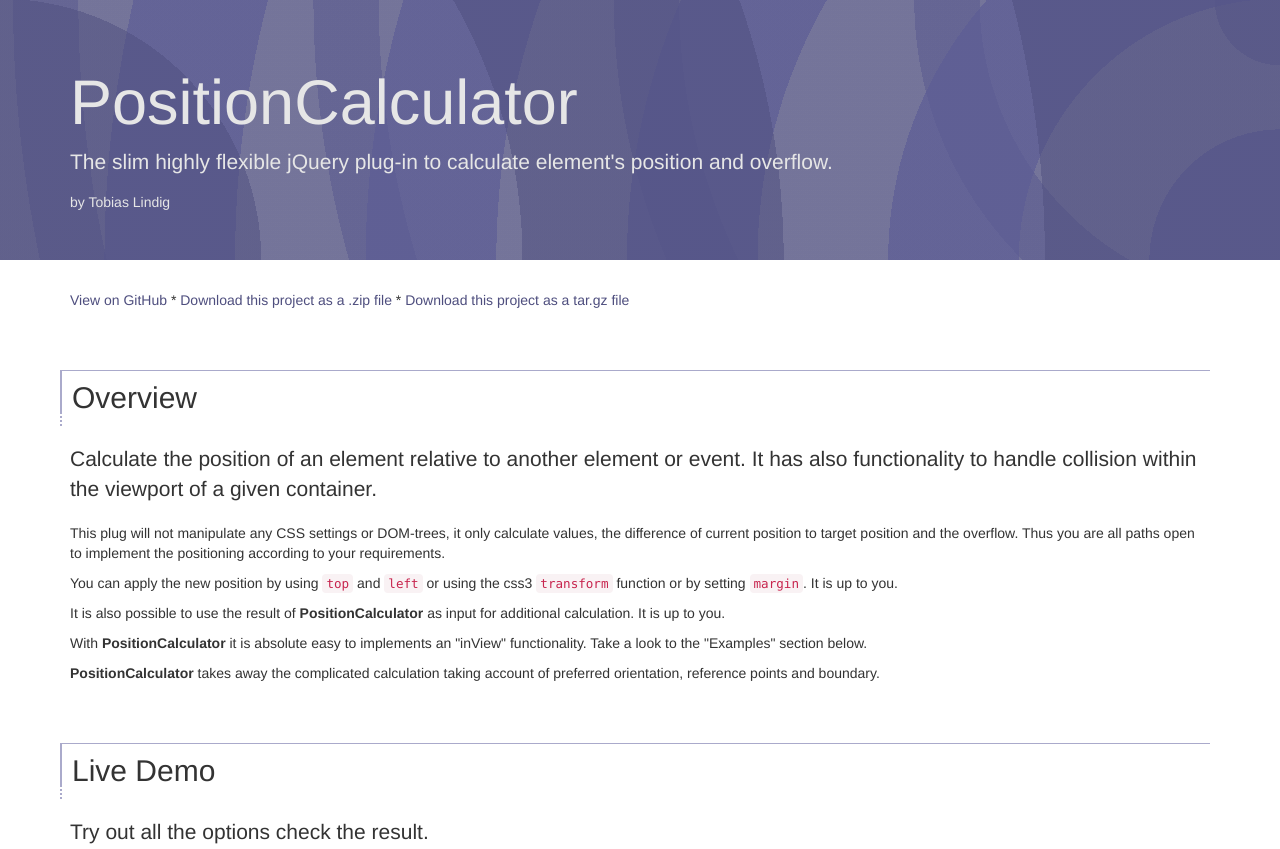
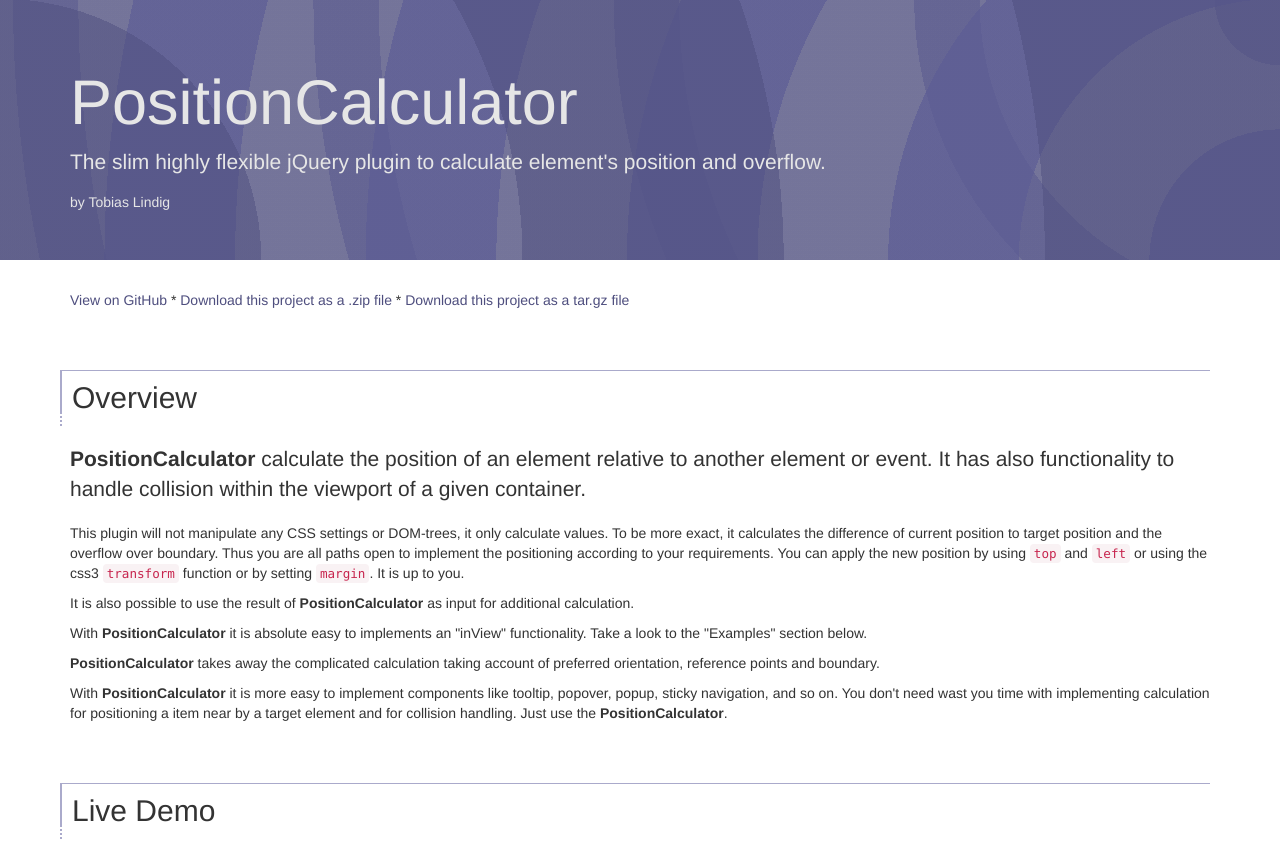
Before and after one commit to tlindig/position-calculator, a plain HTML site: page index.html in a window 1280 px wide. Shown: the top 849 px of the page. Drawn offline with nearby package versions, Linux system fonts and the light colour scheme; a script that the page names is missing.

Commit message:
update some content, try to write better English

```diff
--- a/index.html
+++ b/index.html
@@ -15,7 +15,7 @@
   <div class="jumbotron">
     <div class="container">
       <h1>PositionCalculator</h1>
-      <p>The slim highly flexible jQuery plug-in to calculate element's position and overflow.</p>
+      <p>The slim highly flexible jQuery plugin to calculate element's position and overflow.</p>
       by Tobias Lindig
     </div>
   </div>
@@ -30,22 +30,22 @@
     <div class="section">
       <h2>Overview</h2>
       <p class="lead">
-        Calculate the position of an element relative to another element or event. It has also functionality to handle collision within the viewport of a given container.
+        <b>PositionCalculator</b> calculate the position of an element relative to another element or event. It has also functionality to handle collision within the viewport of a given container.
       </p>
       <p>
-        This plug will not manipulate any CSS settings or DOM-trees, it only calculate values, the difference of current position to target position and the overflow. Thus you are all paths open to implement the positioning according to your requirements.
+        This plugin will not manipulate any CSS settings or DOM-trees, it only calculate values. To be more exact, it calculates the difference of current position to target position and the overflow over boundary. Thus you are all paths open to implement the positioning according to your requirements. You can apply the new position by using <code>top</code> and <code>left</code> or using the css3 <code>transform</code> function or by setting <code>margin</code>. It is up to you.
       </p>
       <p>
-        You can apply the new position by using <code>top</code> and <code>left</code> or using the css3 <code>transform</code> function or by setting <code>margin</code>. It is up to you.
-      </p>
-      <p>
-        It is also possible to use the result of <b>PositionCalculator</b> as input for additional calculation. It is up to you.
+        It is also possible to use the result of <b>PositionCalculator</b> as input for additional calculation.
       </p>
       <p>
         With <b>PositionCalculator</b> it is absolute easy to implements an "inView" functionality. Take a look to the "Examples" section below.
       </p>
       <p>
         <b>PositionCalculator</b> takes away the complicated calculation taking account of preferred orientation, reference points and boundary.
+      </p>
+      <p>
+        With <b>PositionCalculator</b> it is more easy to implement components like tooltip, popover, popup, sticky navigation, and so on. You don't need wast you time with implementing calculation for positioning a item near by a target element and for collision handling. Just use the <b>PositionCalculator</b>.
       </p>
     </div> <!-- /section -->
 
```
